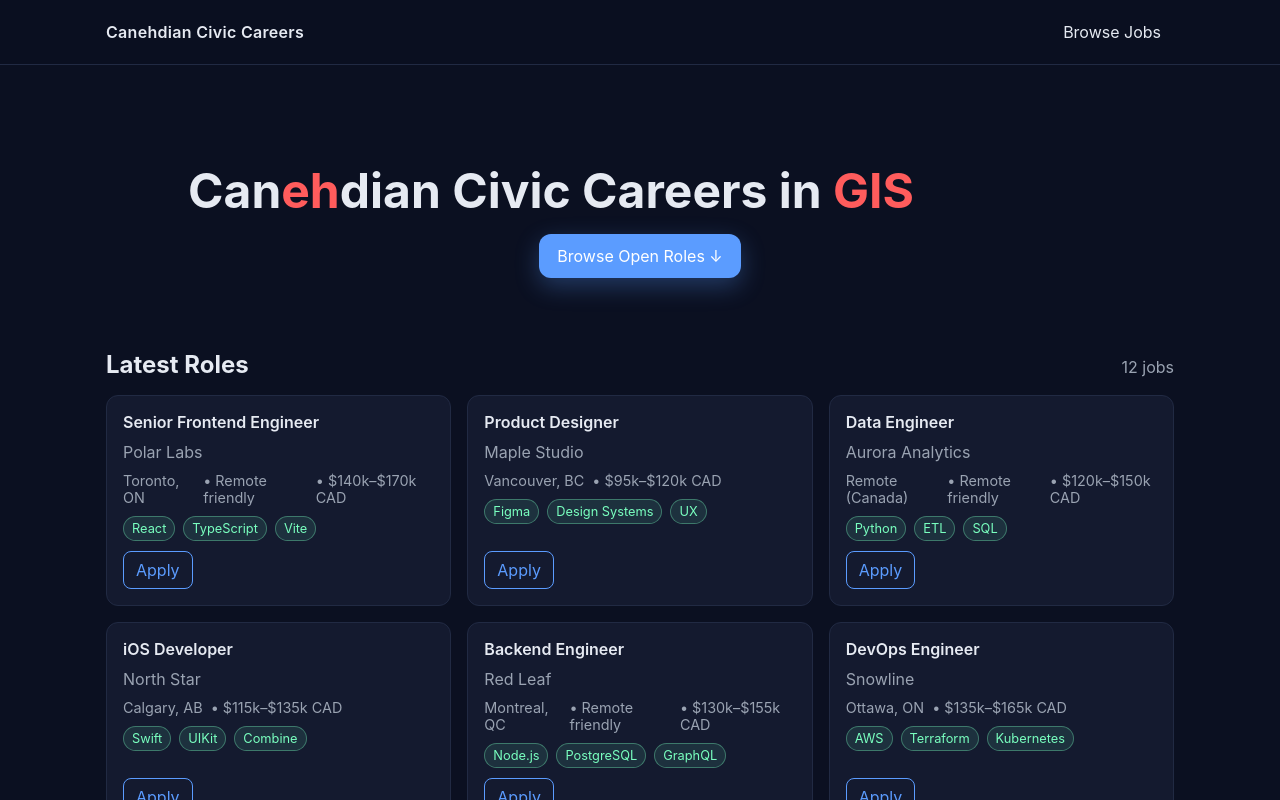
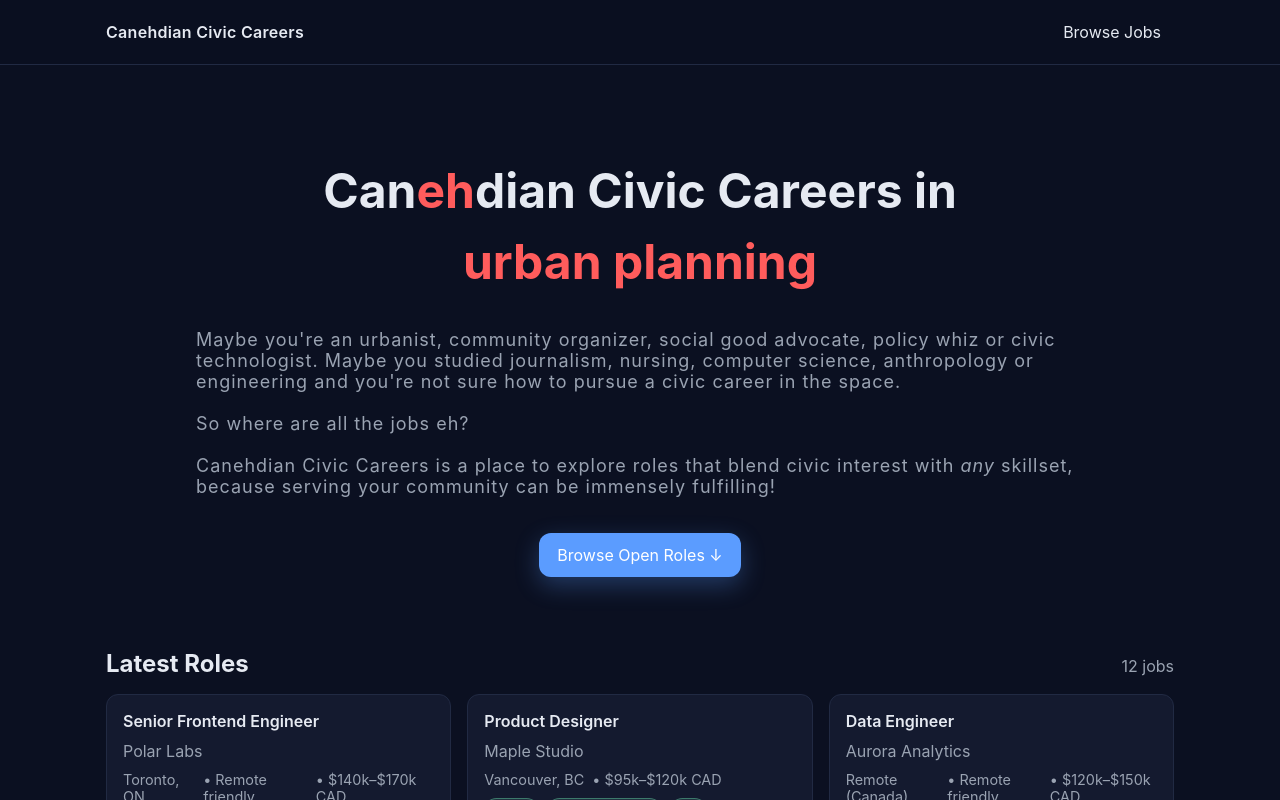
Before and after one commit to ianktc/canehdiancc, a React (Vite) app: page / in a window 1280 px wide. Shown: the top 800 px of the page. Built offline with nearby package versions, Linux system fonts and the light colour scheme; no server answers; the database is empty.

Commit message:
add splash page text

```diff
--- a/src/sections/Hero.tsx
+++ b/src/sections/Hero.tsx
@@ -3,10 +3,12 @@ import { useEffect, useMemo, useState } from 'react';
 const KEYWORDS = [
   'Canada',
   'civic tech',
-  'GIS',
   'urban planning',
   'public policy',
   'civil service',
+  'housing',
+  'GIS',
+  'transportation',
 ];
 
 const ROTATE_MS = 2000;
@@ -32,8 +34,13 @@ export default function Hero() {
       <div className="container">
         <h1>
           Can<span style={{ color: '#ff5c5c' }}>eh</span>dian Civic Careers in{' '}
-          <span className="rotating-word" aria-live="polite">{currentKeyword}</span>
         </h1>
+        <h1><span className="rotating-word" aria-live="polite">{currentKeyword}</span></h1>
+        <p>Maybe you're an urbanist, community organizer, social good advocate, policy whiz or civic technologist.
+          Maybe you studied journalism, nursing, computer science, anthropology or engineering and you're not
+          sure how to pursue a civic career in the space. <br></br><br></br> So where are all the jobs eh?
+          <br></br><br></br> Canehdian Civic Careers is a place to explore roles that blend civic interest
+          with <em>any</em> skillset, because serving your community can be immensely fulfilling! </p>
         <a href="#jobs" className="hero-cta">Browse Open Roles ↓</a>
       </div>
     </section>
--- a/src/styles.css
+++ b/src/styles.css
@@ -24,8 +24,8 @@ body { margin: 0; background: var(--bg); color: var(--text); font-family: Inter,
 
 .hero { padding: 96px 0 48px; text-align: center; }
 .hero h1 { font-size: clamp(2rem, 4vw, 3rem); margin: 0 0 12px; text-align: center; }
-.hero p { color: var(--muted); margin: 0 0 24px; }
-.rotating-word { color: var(--canada); padding-bottom: 2px; display: inline-block; text-align: left; min-width: 8ch; animation: fadeIn 0.6s ease; }
+.hero p { color: var(--muted); margin: 2em 5em 2em; font-size: large; letter-spacing: 1px; text-align: left;}
+.rotating-word { color: var(--canada); padding-bottom: 2px; display: inline-block; text-align: center; min-width: 8ch; animation: fadeIn 0.6s ease; }
 .hero-cta { display: inline-block; background: var(--primary); color: white; padding: 12px 18px; border-radius: 12px; text-decoration: none; box-shadow: 0 8px 24px rgba(91,156,255,0.3); }
 .hero-cta:hover { transform: translateY(-1px); }
 
```
